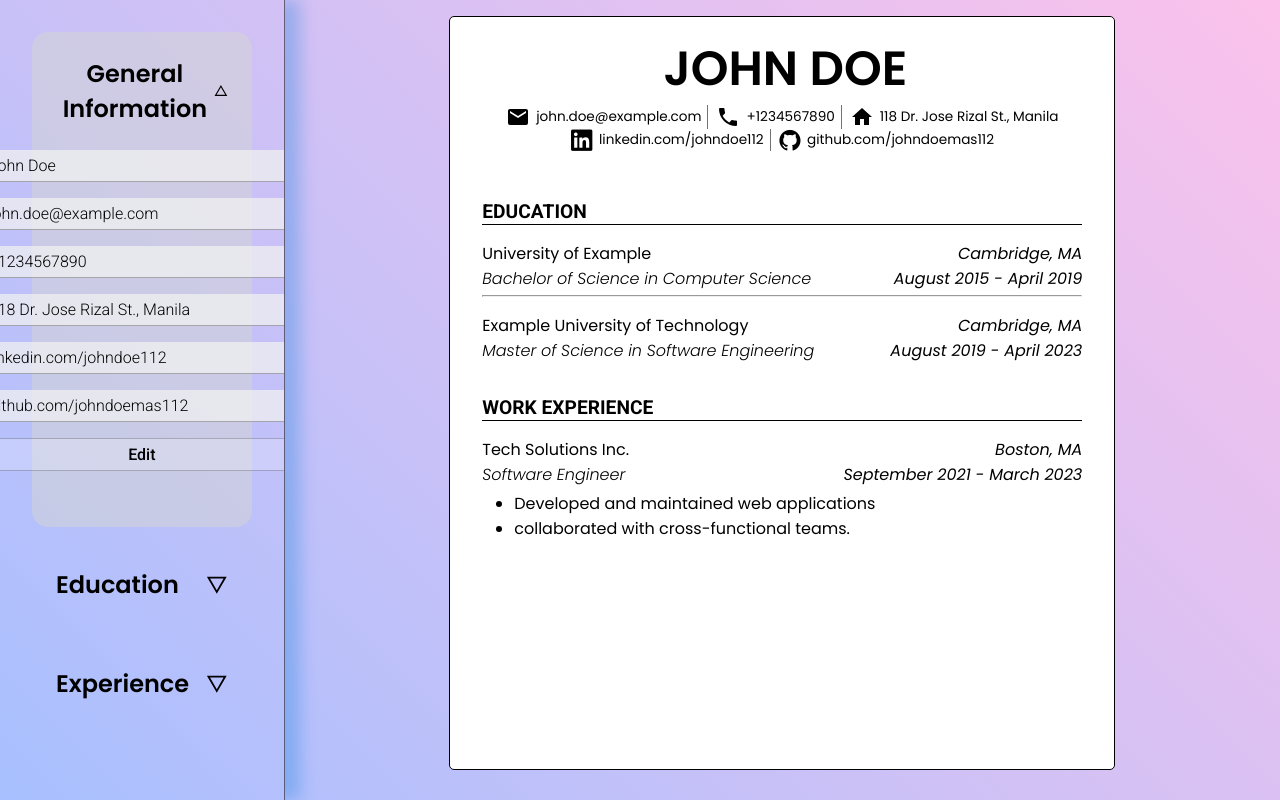
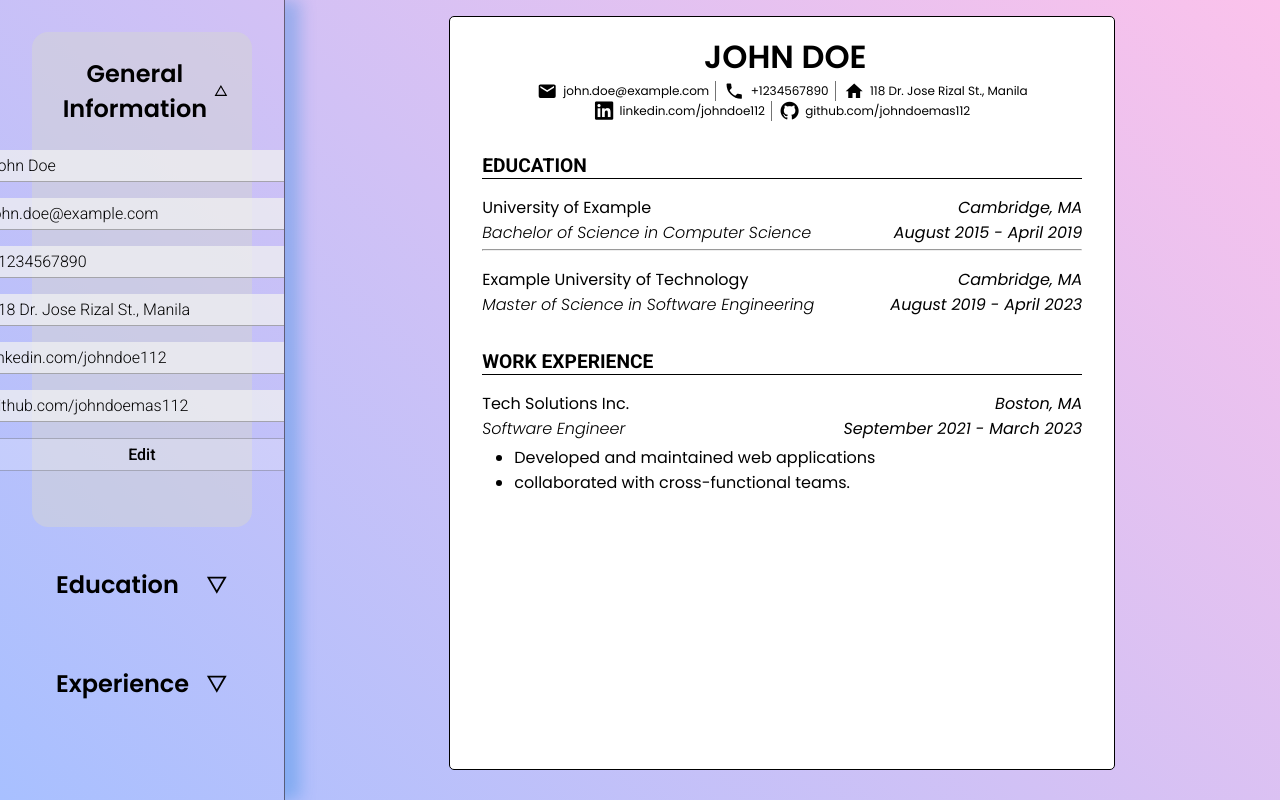
Before and after one commit to espiritukarl/odin-cv-application, a React (Vite) app: page / in a window 1280 px wide. Built offline with nearby package versions, Linux system fonts and the light colour scheme.

Commit message:
Fixed some styling for general information

```diff
--- a/src/components/DisplayCV.jsx
+++ b/src/components/DisplayCV.jsx
@@ -13,7 +13,7 @@ function DisplayCV({ cvData }) {
         <div className="general-info-cv">
           {cvData.generalInfo.email !== "" ? (
             <span className="email">
-              <Icon path={mdiEmail} size={1} />
+              <Icon path={mdiEmail} size={0.85} />
               <span className="data-cv poppins-regular">
                 {cvData.generalInfo.email}
               </span>
@@ -21,7 +21,7 @@ function DisplayCV({ cvData }) {
           ) : null}
           {cvData.generalInfo.tel !== "" ? (
             <span className="tel">
-              <Icon path={mdiPhone} size={1} />
+              <Icon path={mdiPhone} size={0.85} />
               <span className="data-cv poppins-regular">
                 {cvData.generalInfo.tel}
               </span>
@@ -29,7 +29,7 @@ function DisplayCV({ cvData }) {
           ) : null}
           {cvData.generalInfo.loc !== "" ? (
             <span className="loc">
-              <Icon path={mdiHome} size={1} />
+              <Icon path={mdiHome} size={0.85} />
               <span className="data-cv poppins-regular">
                 {cvData.generalInfo.loc}
               </span>
--- a/src/styles/displayCV.css
+++ b/src/styles/displayCV.css
@@ -25,11 +25,11 @@
   align-items: center;
   text-align: center;
 
-  font-size: 3rem;
+  font-size: 2rem;
 }
 
 .general-info-container {
-  margin-bottom: 2rem;
+  margin-bottom: 1rem;
 }
 
 .general-info-cv {
@@ -62,12 +62,12 @@
 
 .general-info-cv,
 .linkedin {
-  font-size: 0.85rem;
+  font-size: 0.75rem;
 }
 
 .devicon-linkedin-plain,
 .devicon-github-plain {
-  font-size: 1.4rem;
+  font-size: 1.2rem;
 }
 
 h1,
```
